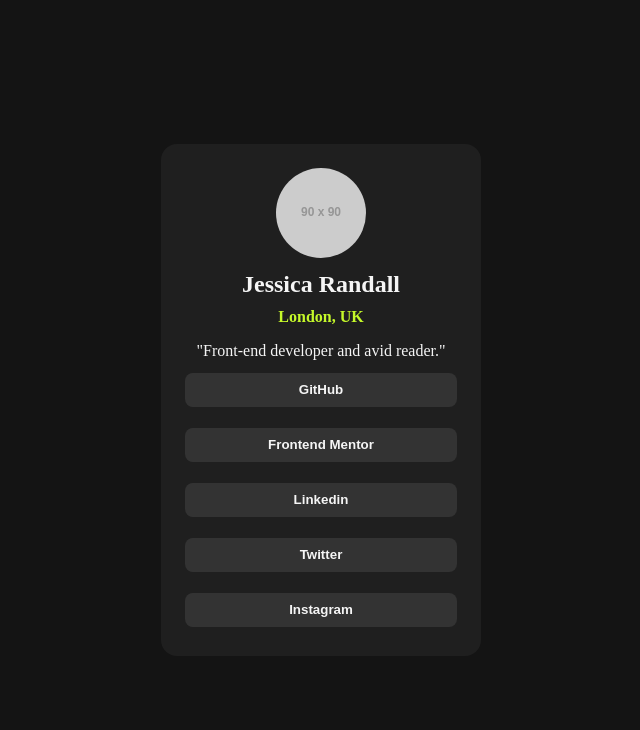
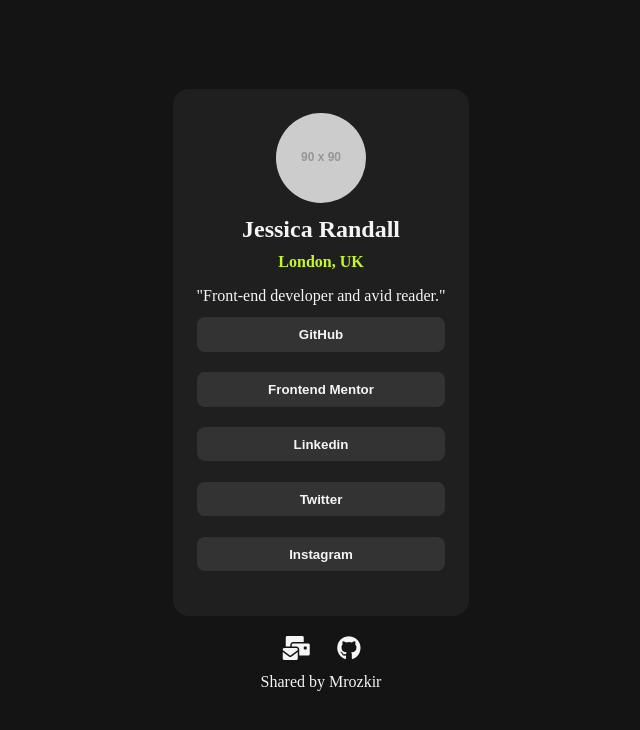
Before and after one commit to Mrozkir/Mrozkir-Frontend-Mentor-Social-Links-, a plain HTML site: page index.html in a window 1280 px wide. Shown: the whole page, without its empty margins (319-959 px from the left). Drawn offline with Linux system fonts and the light colour scheme; placeholder pictures from the web are drawn by us.

Commit message:
Final version

```diff
--- a/index.html
+++ b/index.html
@@ -4,6 +4,7 @@
     <meta charset="UTF-8">
     <meta name="viewport" content="width=device-width, initial-scale=1.0">
     <link rel="stylesheet" href="css/main.css">
+    <link rel="stylesheet" href="https://cdnjs.cloudflare.com/ajax/libs/font-awesome/6.5.1/css/all.min.css" integrity="sha512-DTOQO9RWCH3ppGqcWaEA1BIZOC6xxalwEsw9c2QQeAIftl+Vegovlnee1c9QX4TctnWMn13TZye+giMm8e2LwA==" crossorigin="anonymous" referrerpolicy="no-referrer" />
     <title>Frontend Mentor Social Links Profile</title>
 </head>
 <body>
@@ -22,5 +23,12 @@
             <button class="btn"><a href="#">Instagram</a></button>
         </div>
     </div>
+    <footer class="footer">
+        <div class="footer-social-icons">
+            <a href="mailto:mrozkir@hotmail.com"><i class="fas fa-mail-bulk"></i></a>
+            <a href="https://github.com/Mrozkir"><i class="fa-brands fa-github"></i></a>
+        </div>
+        <p>Shared by Mrozkir</p>
+    </footer>
 </body>
 </html>
--- a/scss/_layouts.scss
+++ b/scss/_layouts.scss
@@ -8,8 +8,8 @@
 .container{
     background-color: $card-color;
     padding: 1.5rem;
-    width: 20rem;
-    height: 32rem;
+    width: auto;
+    height: auto;
     border-radius: 1rem;
     &-header{
         @include flexCenter;
@@ -40,3 +40,20 @@
         flex-direction: column;
      }
 }
+.footer{
+    display: flex;
+    flex-direction: column;
+    text-align: center;
+    margin: 20px;
+    font-size: 1.5rem;
+    &-social-icons i{
+        color: $font-color;
+        margin-left: 10px;
+        margin-right: 10px;
+    }
+    & p{
+        color: $font-color;
+        margin-top: 10px;
+        font-size: 1rem;
+    }
+}
```
Also changed, not shown: css/main.css, 1 other file.
